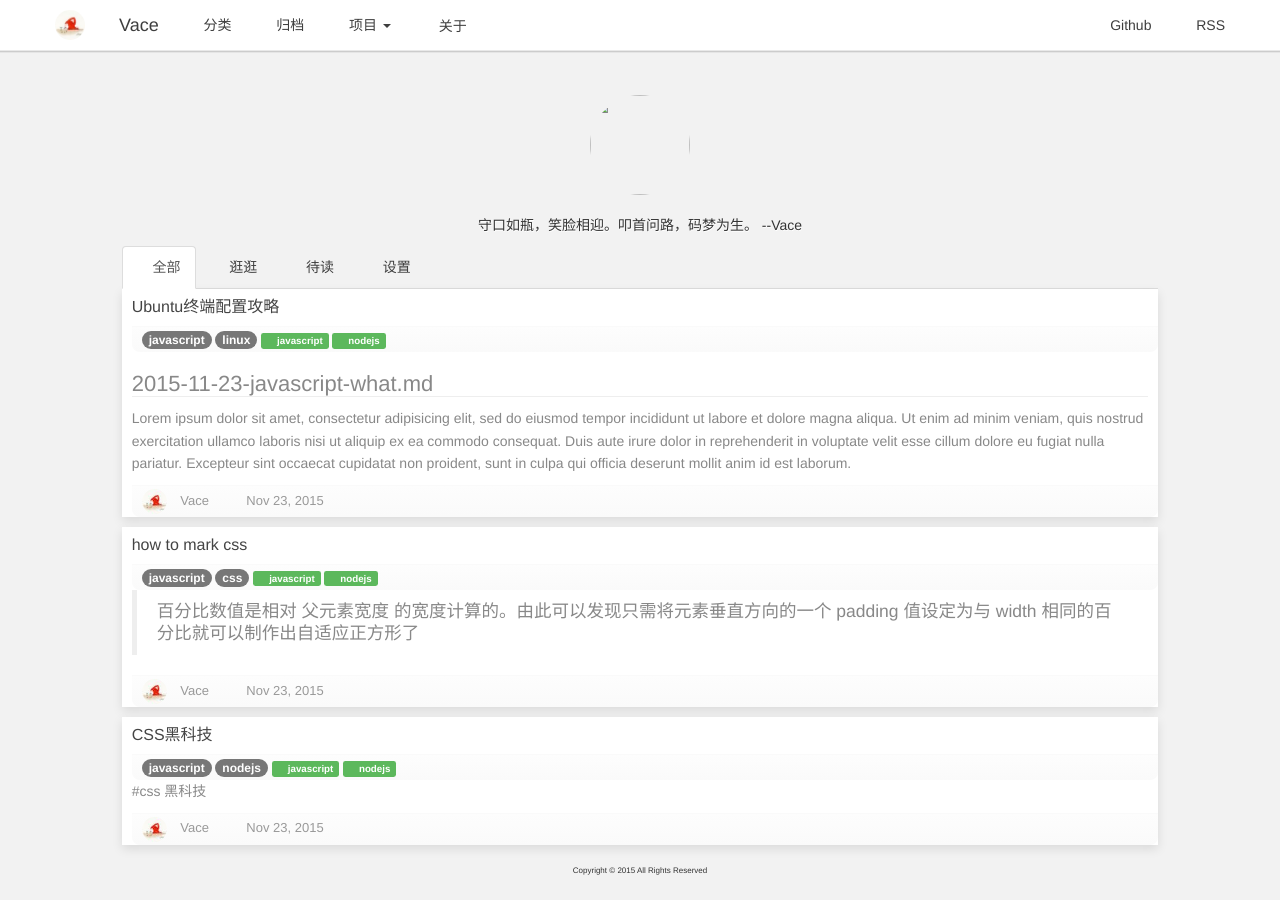
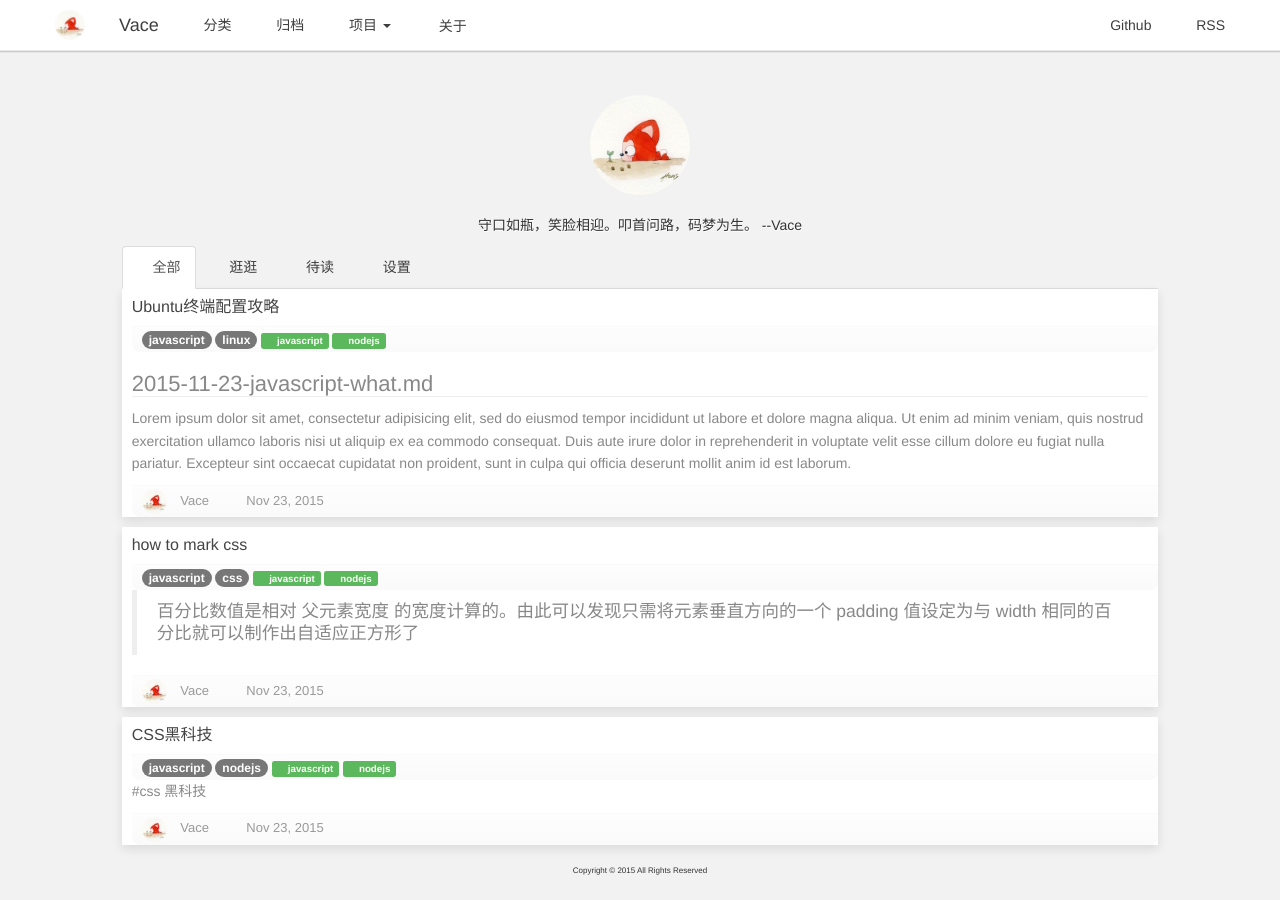
Before and after one commit to vace/vace.github.io, a Jekyll site: the page built from index.html, in a window 1280 px wide. Built offline with Jekyll 4.4.1, drawn with Linux system fonts in a browser that asks for light colours; some web fonts are replaced; the list of posts is cut into pages by our own code.

Commit message:
路径修复

```diff
--- a/_includes/header.html
+++ b/_includes/header.html
@@ -3,11 +3,7 @@
     <nav class="navbar header navbar-fixed-top">
         <div class="container-fluid">
             <span class="navbar-brand"><a href="/">
-				{% if site.model == 'pub' %}
-					<img id="headerimg" src="{{ site.pub.image }}/my-64.jpeg"></a>
-				{% else %}
-					<img id="headerimg" src="{{ site.dev.image }}/my-64.jpeg"></a>
-				{% endif %}
+                <img id="headerimg" src="{{ site.pub.image }}/my-64.jpeg"></a>
 			</span>
             <div class="navbar-header">
                 <button type="button" class="navbar-toggle collapsed" data-toggle="collapse" data-target="#navbar" aria-expanded="false" aria-controls="navbar">
--- a/_layouts/default.html
+++ b/_layouts/default.html
@@ -10,7 +10,7 @@
     	<div class="row">
                 <div class="col-md-offset-2 col-md-8  main-content">
                 	<div  id="vace">
-						<a href="/"><img id="abouthead" src="{{ site.dev.image }}/my.jpeg"></a>
+						<a href="/"><img id="abouthead" src="{{ site.pub.image }}/my.jpeg"></a>
 						<p>守口如瓶，笑脸相迎。叩首问路，码梦为生。 --Vace</p>
                 	</div>
                 </div>
```
